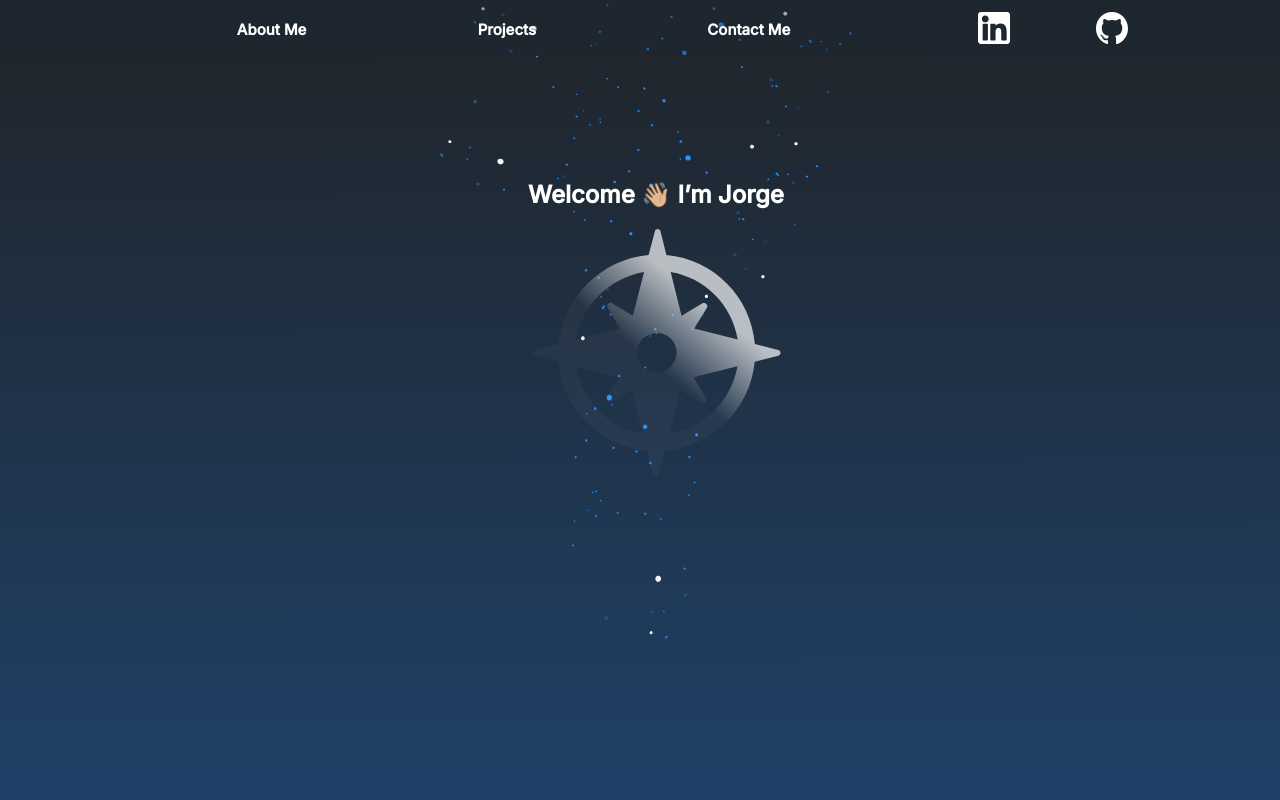
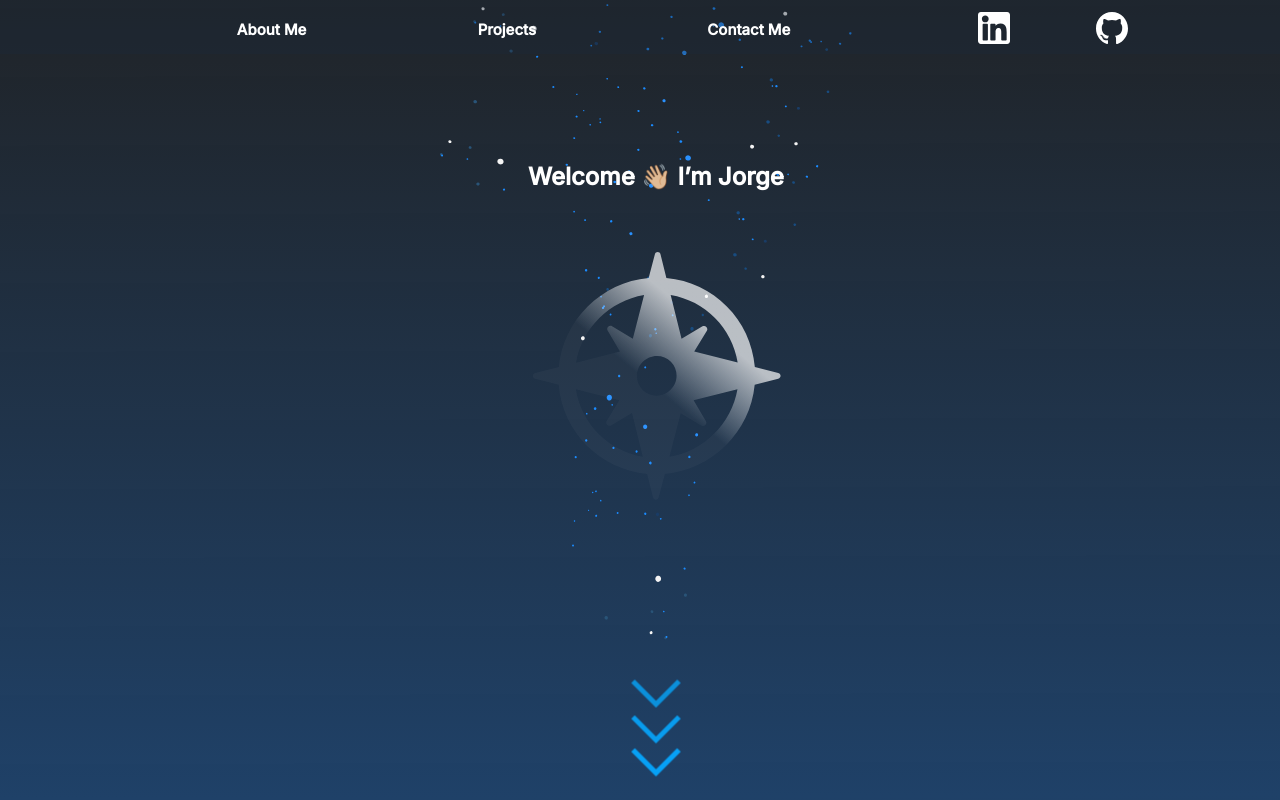
Before and after one commit to MidnightSilva/Portfolio, a React (Create React App) app in the folder my-portfolio/: page / in a window 1280 px wide. Both pictures are taken after a click on the link "About Me". Shown: the top 800 px of the page. Built offline with nearby package versions, Linux system fonts and the light colour scheme; a web font is replaced by a local one.

Commit message:
adding items for the landing page, animation timing needs work

```diff
--- a/my-portfolio/src/CSS/LandingSection.css
+++ b/my-portfolio/src/CSS/LandingSection.css
@@ -19,12 +19,13 @@
 
 .greating-compass-container {
   position: absolute;
+  height: 100vh;
   left: 1rem;
-  top: 10rem;
+  top: 2rem;
   width: 100vw;
   display: flex;
   flex-direction: column;
-  justify-content: center;
+  justify-content: space-around;
   align-content: center;
 }
 
@@ -38,9 +39,49 @@
   color: white;
   font-family: "Inter", sans-serif;
   font-weight: 600;
+  margin-bottom: -10rem;
   align-self: center;
 }
-
+.down-arrow {
+  height: 2rem;
+}
+.arrow {
+  opacity: 0;
+  animation: show 3s ease-in-out forwards 6s;
+  position: absolute;
+  top: 85%;
+  left: 50%;
+  transform: translate(-50%, -50%);
+}
+.arrow span {
+  display: block;
+  width: 30px;
+  height: 30px;
+  border-bottom: 5px solid #06a8ff;
+  border-right: 5px solid #06a8ff;
+  transform: rotate(45deg);
+  margin: -10px;
+  animation: animate 2s infinite;
+}
+.arrow span:nth-child(2) {
+  animation-delay: -0.2s;
+}
+.arrow span:nth-child(3) {
+  animation-delay: -0.4s;
+}
+@keyframes animate {
+  0% {
+    opacity: 0;
+    transform: rotate(45deg) translate(-20px, -20px);
+  }
+  50% {
+    opacity: 1;
+  }
+  100% {
+    opacity: 0;
+    transform: rotate(45deg) translate(20px, 20px);
+  }
+}
 @keyframes spin {
   0% {
     transform: rotate(0);
--- a/my-portfolio/src/Sections/LandingSection.js
+++ b/my-portfolio/src/Sections/LandingSection.js
@@ -1,5 +1,6 @@
 import StarIcon from "../components/StarIcon";
 import CompassIcon from "../components/CompassIcon";
+import Down from "../assets/Svgs/Vector.svg";
 import "../_morphing.scss";
 
 const LandingSection = () => {
@@ -18,6 +19,12 @@ const LandingSection = () => {
           <div class="word">UX/UI Designer &</div>
           <div class="word">Fronted Developer</div>
         </div>
+        <div class="arrow">
+          <span></span>
+          <span></span>
+          <span></span>
+        </div>
+        {/* <img src={Down} alt="down arrow" className="down-arrow" /> */}
       </div>
     </div>
   );
--- a/my-portfolio/src/_morphing.scss
+++ b/my-portfolio/src/_morphing.scss
@@ -1,11 +1,11 @@
-$speed: 16s;
+$speed: 11s;
 $wordCount: 7;
 
 .morphing {
   position: relative;
-  font-size: 15px;
-  color: #fff;
-  //   min-height: 100vh;
+  top: -20%;
+  font-size: 20px;
+  color: white;
   filter: contrast(25) blur(1px);
 }
 
```
Also changed, not shown: my-portfolio/src/assets/Svgs/Vector.svg (added).
